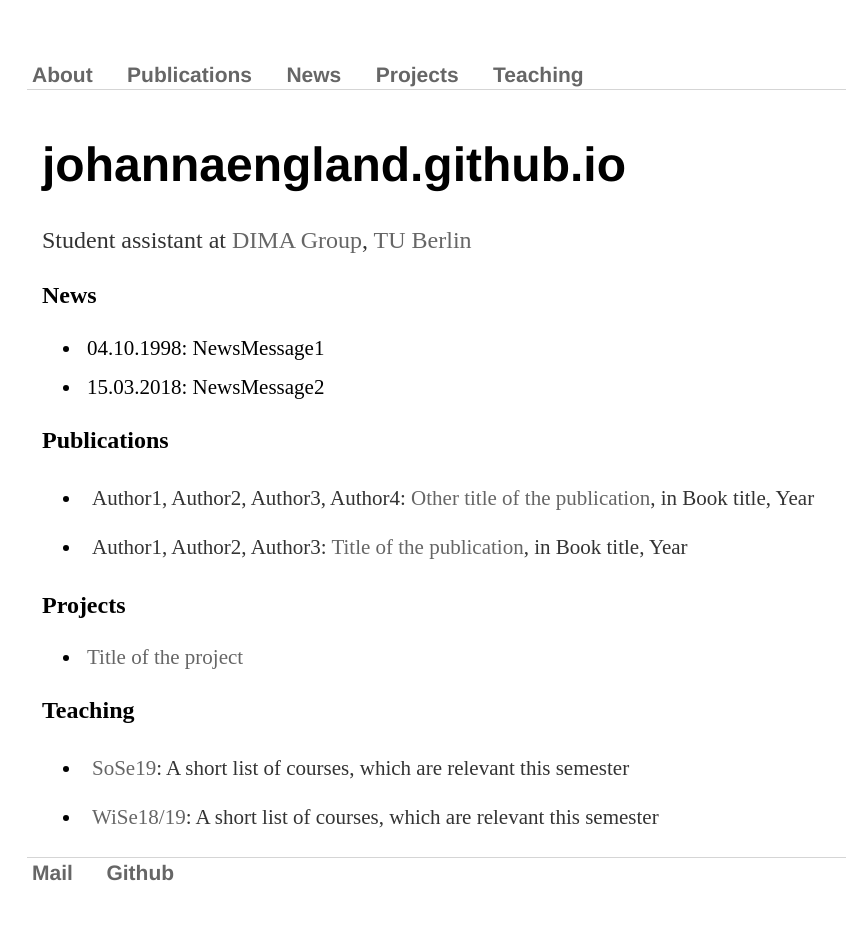
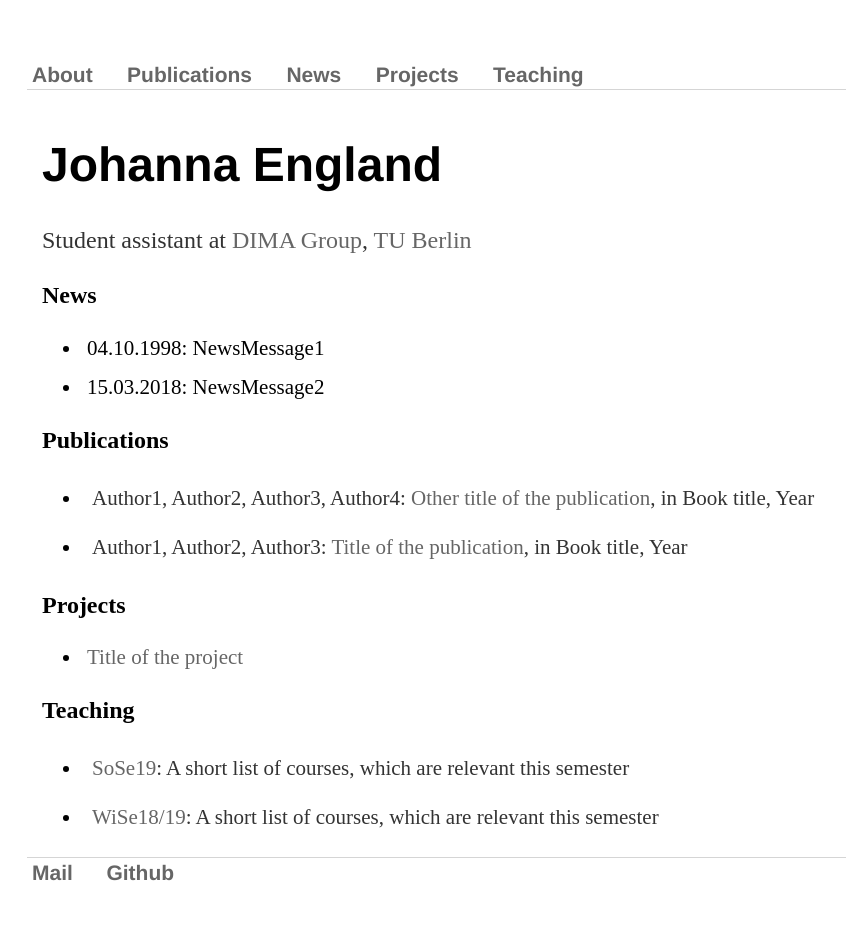
Before and after one commit to johannaengland/johannaengland.github.io, a Jekyll site: the page built from index.md, in a window 1280 px wide. Shown: the whole page, without its empty margins (165-1011 px from the left). Built offline with Jekyll 4.4.1, drawn with Linux system fonts in a browser that asks for light colours.

Commit message:
Update index.md

```diff
--- a/index.md
+++ b/index.md
@@ -3,7 +3,7 @@ layout: default
 title: Johanna England
 
 ---
-# {{ site.title }}
+# {{ page.title }}
 <!---Write here everything you want visitors of the website to know (maybe include ways to contact you and your current position and workplace)-->
 Student assistant at [DIMA Group](http://www.dima.tu-berlin.de), [TU Berlin](http://www.tu-berlin.de)
 
```
